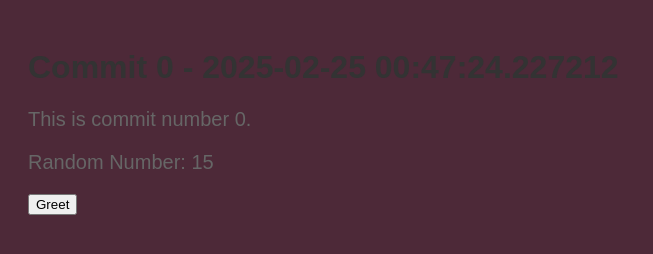
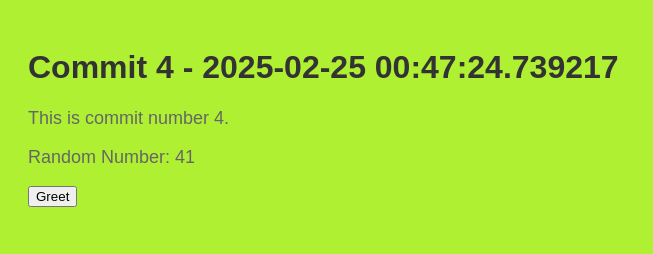
Before and after one commit to stiffs95/myrep-repo-20250225004722, a plain HTML site: page index.html in a window 1280 px wide. Shown: the whole page, without its empty margins (0-653 px from the left). Drawn offline with Linux system fonts and the light colour scheme.

Commit message:
📝 Commit 4 with HTML, CSS, and JS

```diff
--- a/index.html
+++ b/index.html
@@ -2,13 +2,13 @@
     <!DOCTYPE html>
     <html>
     <head>
-        <title>Commit 0 - 2025-02-25 00:47:24.227212</title>
+        <title>Commit 4 - 2025-02-25 00:47:24.739217</title>
         <link rel="stylesheet" href="style.css">
     </head>
     <body>
-        <h1>Commit 0 - 2025-02-25 00:47:24.227212</h1>
-        <p>This is commit number 0.</p>
-        <p>Random Number: 15</p>
+        <h1>Commit 4 - 2025-02-25 00:47:24.739217</h1>
+        <p>This is commit number 4.</p>
+        <p>Random Number: 41</p>
         <button onclick="greet()">Greet</button>
         <script src="script.js"></script>
     </body>
--- a/script.js
+++ b/script.js
@@ -2,4 +2,4 @@
     function greet() {
         alert('Hello from commit ' + commitNumber + '!');
     }
-    var commitNumber = 0;
+    var commitNumber = 4;
--- a/style.css
+++ b/style.css
@@ -1,7 +1,7 @@
 
     body {
         font-family: Arial, sans-serif;
-        background-color: #4d2938;
+        background-color: #aff132;
         padding: 20px;
     }
     h1 {
@@ -9,5 +9,5 @@
     }
     p {
         color: #666;
-        font-size: 20px;
+        font-size: 18px;
     }
```
